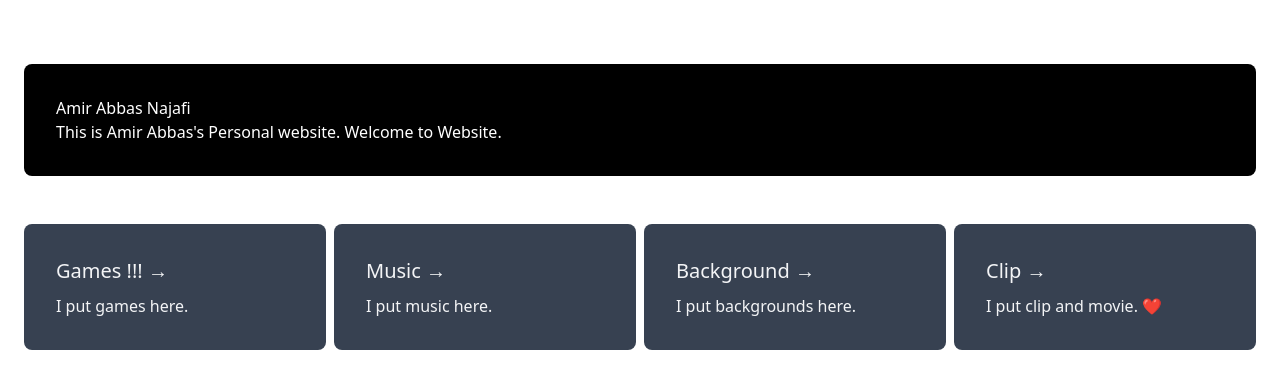
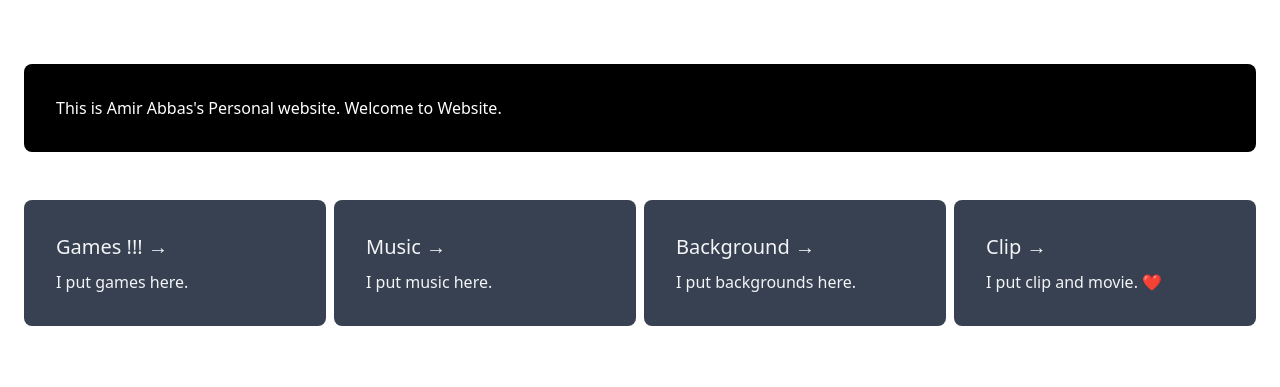
Before and after one commit to amirabbasnajafi/cheghoneh, an Astro site: page / in a window 1280 px wide. Shown: the top 387 px of the page. Built offline with nearby package versions, Linux system fonts and the light colour scheme; Astro itself is replaced by a stand-in of ours.

Commit message:
update head.

```diff
--- a/src/pages/index.astro
+++ b/src/pages/index.astro
@@ -6,7 +6,6 @@ import Card from "../components/Card.astro";
 <Layout title="Welcome to Amir pages.">
 	<div class="container mx-auto p-6 mt-10">
 		<div class="rounded-lg bg-black text-white p-8">
-			<h1>Amir Abbas <span class="text-gradient">Najafi</span></h1>
 			<p class="instructions">
 				This is Amir Abbas's Personal website. Welcome to Website.
 			</p>
```
